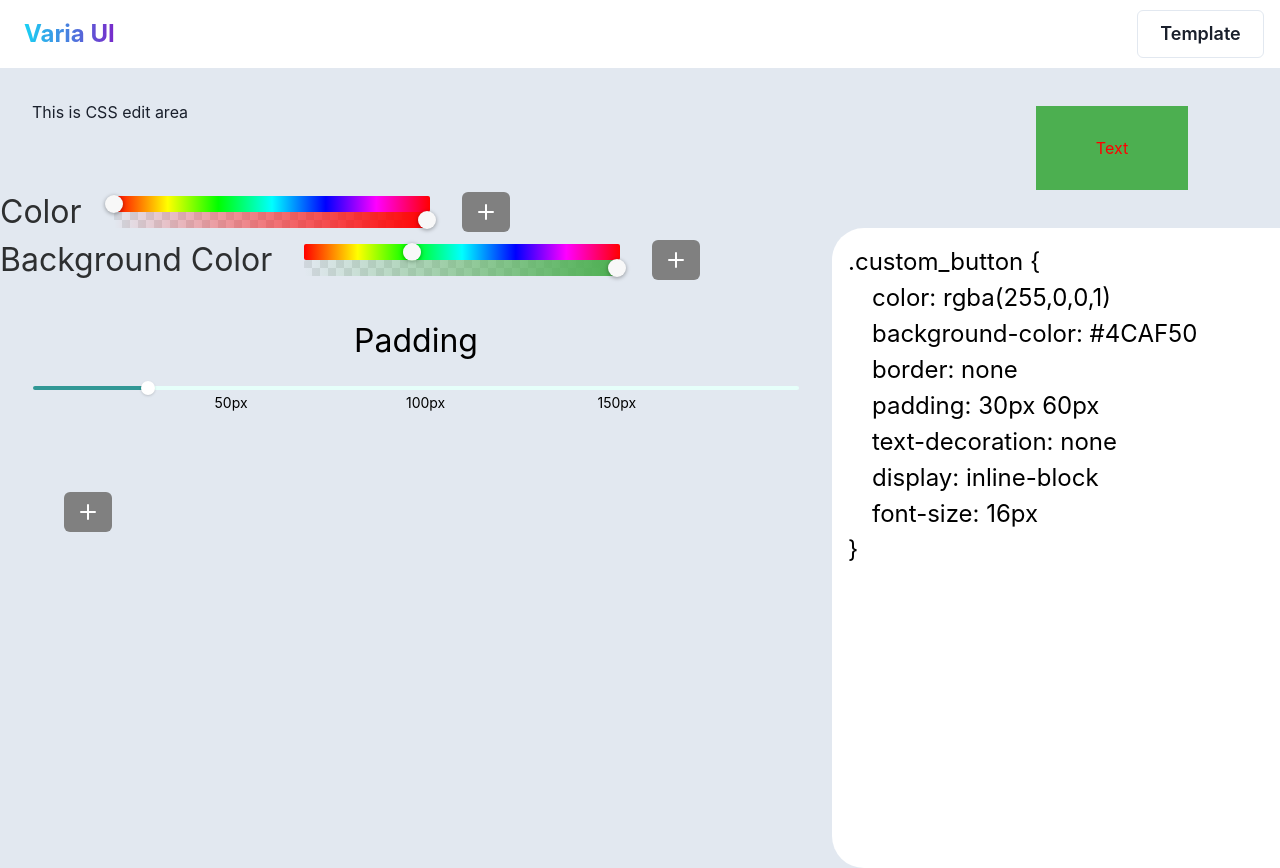
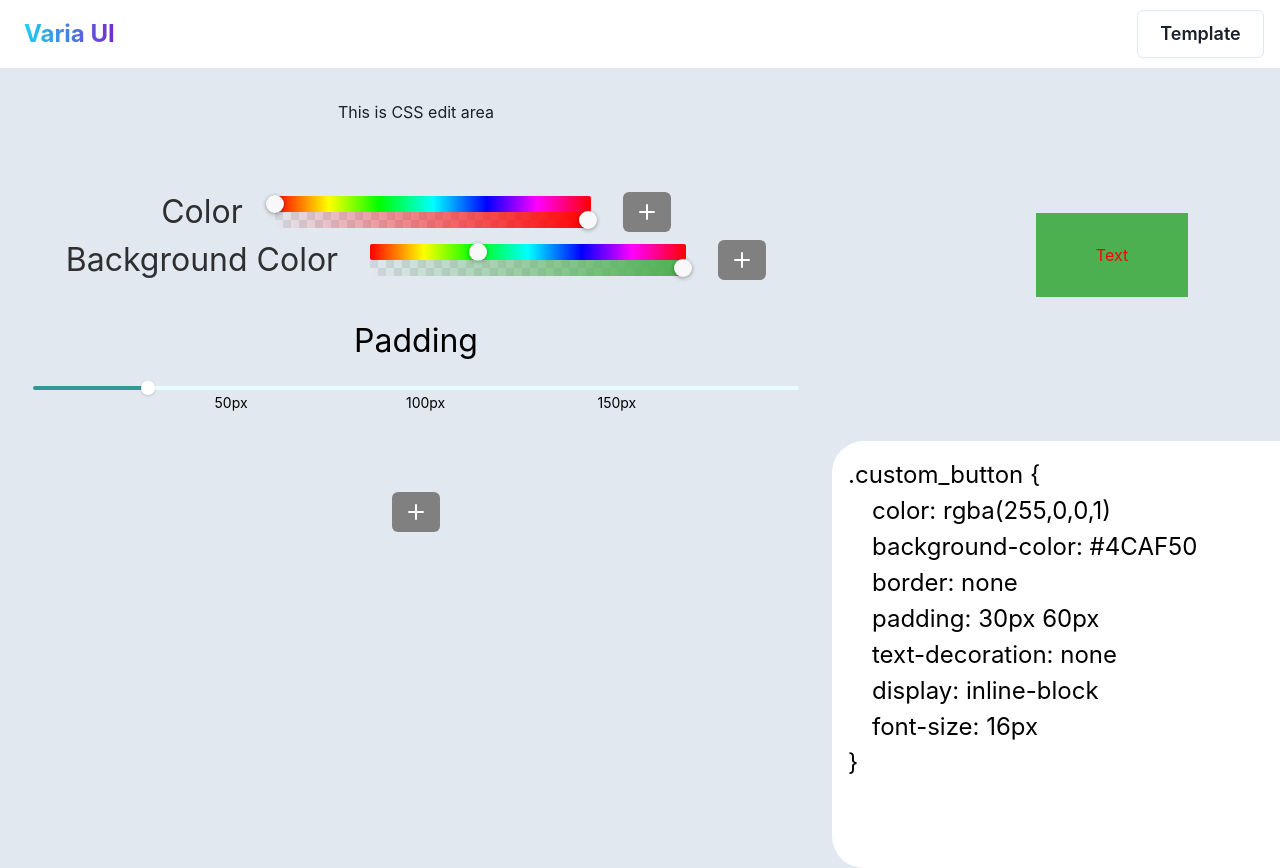
Before and after one commit to Shiba-github/css-button-generator, a React app: page /editor in a window 1280 px wide. Shown: the top 868 px of the page. Built offline with nearby package versions, Linux system fonts and the light colour scheme.

Commit message:
不要なタグを削除

```diff
--- a/src/App.tsx
+++ b/src/App.tsx
@@ -4,12 +4,10 @@ import { Provider } from 'react-redux'
 
 import Header from './components/header/Header'
 
-
 import { Route, Routes } from 'react-router-dom'
 import { store } from './store'
 import Editor from './components/page/Editor/Editor'
 import Template from './components/page/Template/Template'
-
 
 const App = () => {
     return (
--- a/src/components/buttonView/ButtonView.tsx
+++ b/src/components/buttonView/ButtonView.tsx
@@ -28,7 +28,7 @@ export const ButtonView = () => {
     }
 
     return (
-        <Flex bg={'#e2e8f0'}>
+        <Flex height={'29rem'} margin={'2rem 0'} alignItems={'center'} justifyContent={'center'}>
             <button style={buttonStyle}>Text</button>
         </Flex>
     )
--- a/src/components/cssEditArea/CssEditArea.tsx
+++ b/src/components/cssEditArea/CssEditArea.tsx
@@ -18,7 +18,7 @@ export const CssEditArea = () => {
     const isCustomAreaOpen = useAppSelector((state) => state.cssCustomArea.isOpen)
 
     return (
-        <div>
+        <Flex flexDirection={'column'} alignItems={'center'} bg={'gray.200'} flex={2} zIndex={20}>
             <Text margin={'2rem'} marginBottom={'4rem'}>
                 This is CSS edit area
             </Text>
@@ -47,6 +47,6 @@ export const CssEditArea = () => {
                     <AddIcon />
                 </Box>
             </Button>
-        </div>
+        </Flex>
     )
 }
--- a/src/components/page/Editor/Editor.tsx
+++ b/src/components/page/Editor/Editor.tsx
@@ -8,16 +8,10 @@ import { CssEditArea } from '../../cssEditArea/CssEditArea'
 const Editor = () => {
     return (
         <Flex flexDirection={'row'} height={'100vh'}>
-            <Flex flexDirection={'column'} alignItems={'center'} bg={'gray.200'} flex={2} zIndex={20}>
-                <CssEditArea />
-            </Flex>
+            <CssEditArea />
             <Flex flexDirection={'column'} bg={'#e2e8f0'} flex={1} alignItems={'center'}>
-                <Flex height={'29rem'} margin={'2rem 0'} alignItems={'center'} justifyContent={'center'}>
-                    <ButtonView />
-                </Flex>
-                <Flex>
-                    <CodeArea />
-                </Flex>
+                <ButtonView />
+                <CodeArea />
                 <CssCustomArea />
             </Flex>
         </Flex>
```
